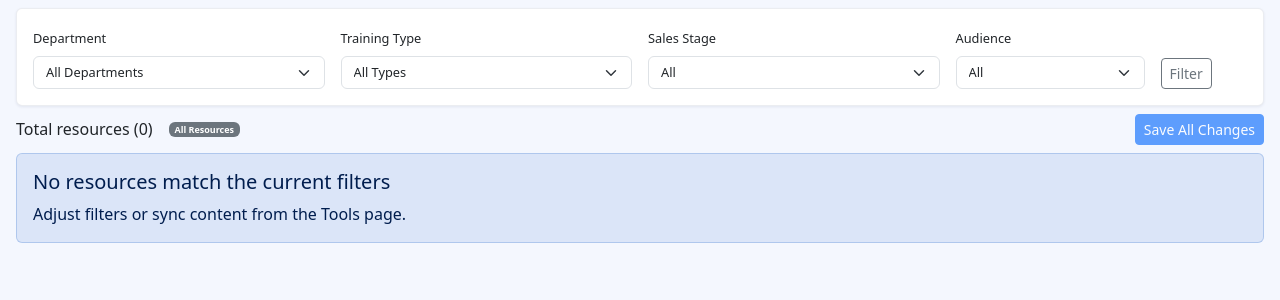
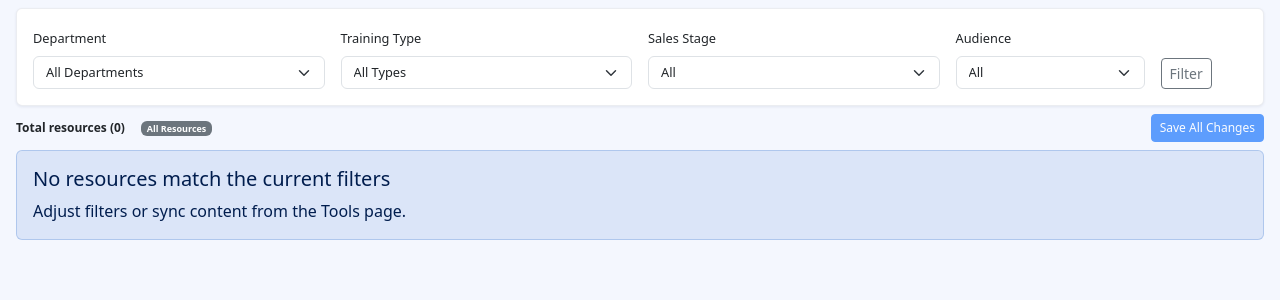
Before and after one commit to juanathanwickston/TCM, a Django app: page /inventory/ in a window 1280 px wide. Shown: the part 33-333 px from the top of the page. Run offline with Django 5.2, Linux system fonts and the light colour scheme; the visitor is signed in with stand-in values (Sample User, id 1); data that the repository does not hold is empty; some libraries are stand-ins or nearby versions.

Commit message:
inventory: normalize all sub-filter text to 0.75rem (h6->span, explicit btn/pagination sizing)

```diff
--- a/tcm_app/templates/tcm_app/inventory.html
+++ b/tcm_app/templates/tcm_app/inventory.html
@@ -80,14 +80,14 @@
     <!-- Summary Header with Save Button -->
     <div class="d-flex align-items-center justify-content-between mb-2" style="font-size: 0.75rem;">
         <div class="d-flex align-items-center gap-3">
-            <h6 class="mb-0">Total resources ({{ total_resources|intcomma }})</h6>
+            <span style="font-weight: 600;">Total resources ({{ total_resources|intcomma }})</span>
             <span class="badge bg-secondary">
                 {% if current_department %}{{ current_department }}{% endif %}
                 {% if current_training_type %} / {{ training_type_labels|get_item:current_training_type|default:current_training_type }}{% endif %}
                 {% if not current_department and not current_training_type %}All Resources{% endif %}
             </span>
         </div>
-        <button type="button" id="global-save" class="btn btn-sm btn-primary" disabled>Save All Changes</button>
+        <button type="button" id="global-save" class="btn btn-sm btn-primary" style="font-size: 0.75rem;" disabled>Save All Changes</button>
     </div>
 
     {% include 'tcm_app/partials/pagination.html' %}
--- a/tcm_app/templates/tcm_app/partials/pagination.html
+++ b/tcm_app/templates/tcm_app/partials/pagination.html
@@ -7,8 +7,8 @@
     <button class="btn btn-outline-secondary btn-sm" disabled>← Prev</button>
     {% endif %}
 
-    <span class="text-muted small">Showing {{ page_obj.start_index }}-{{ page_obj.end_index }} of {{ page_obj.paginator.count }}</span>
-    <span class="text-muted small">Page {{ page_obj.number }} of {{ page_obj.paginator.num_pages }}</span>
+    <span class="text-muted" style="font-size: 0.75rem;">Showing {{ page_obj.start_index }}-{{ page_obj.end_index }} of {{ page_obj.paginator.count }}</span>
+    <span class="text-muted" style="font-size: 0.75rem;">Page {{ page_obj.number }} of {{ page_obj.paginator.num_pages }}</span>
 
     {% if page_obj.has_next %}
     <a href="?page={{ page_obj.next_page_number }}{% for k, v in request.GET.items %}{% if k != 'page' %}&amp;{{ k }}={{ v|urlencode }}{% endif %}{% endfor %}"
```
